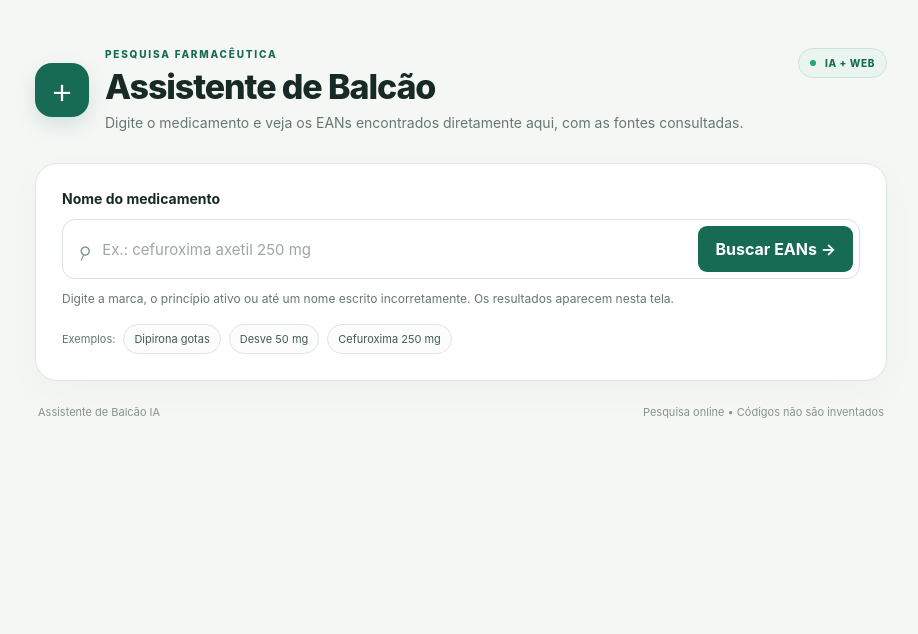
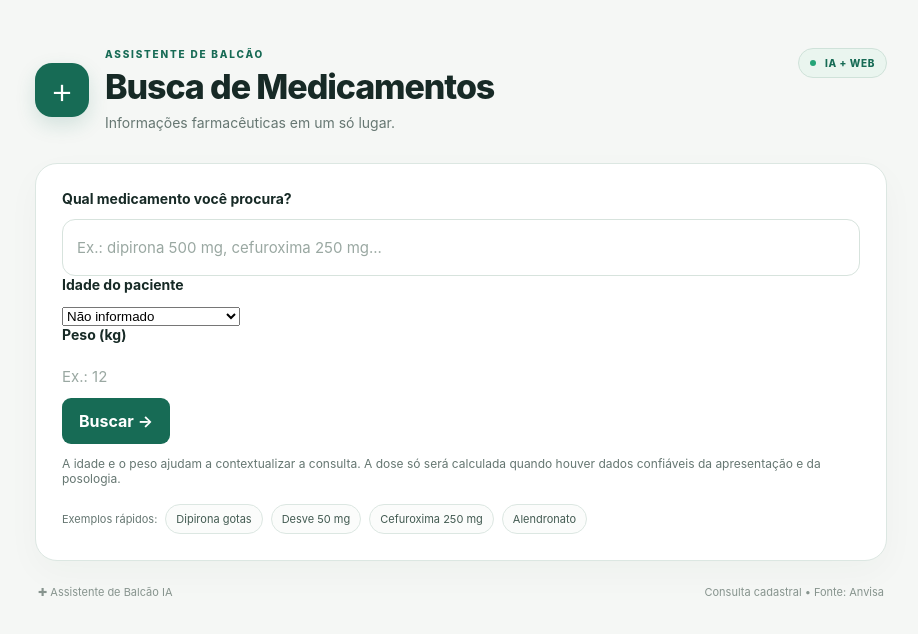
Before and after one commit to araggonluizfelipe96-design/assistente-balcao-iaa, a website: page assistente_balcao_ia_resultados_diretos 2/public/index.html in a window 1280 px wide. Shown: the whole page, without its empty margins (179-1097 px from the left). Drawn offline with Linux system fonts and the light colour scheme.

Commit message:
Revise index.html for branding and search improvements

```diff
--- a/assistente_balcao_ia_resultados_diretos 2/public/index.html
+++ b/assistente_balcao_ia_resultados_diretos 2/public/index.html
@@ -3,55 +3,82 @@
 <head>
   <meta charset="utf-8">
   <meta name="viewport" content="width=device-width, initial-scale=1">
-  <meta name="theme-color" content="#102c27">
-  <meta name="description" content="Pesquise códigos EAN de medicamentos com IA e fontes da internet.">
+  <meta name="theme-color" content="#031b1c">
+  <meta name="description" content="Assistente de Balcão - pesquisa de medicamentos.">
   <title>Assistente de Balcão IA</title>
   <link rel="stylesheet" href="/style.css">
 </head>
 <body>
   <main class="shell">
     <header class="top">
-      <div class="logo" aria-hidden="true">+</div>
-      <div>
-        <p class="eyebrow">PESQUISA FARMACÊUTICA</p>
-        <h1>Assistente de Balcão</h1>
-        <p class="sub">Digite o medicamento e veja os EANs encontrados diretamente aqui, com as fontes consultadas.</p>
+      <div class="logo">+</div>
+      <div class="brand">
+        <p class="eyebrow">ASSISTENTE DE BALCÃO</p>
+        <h1>Busca de Medicamentos</h1>
+        <p class="sub">Informações farmacêuticas em um só lugar.</p>
       </div>
       <span class="live"><i></i> IA + WEB</span>
     </header>
 
     <section class="search-card">
-      <label for="query">Nome do medicamento</label>
+      <label for="query">Qual medicamento você procura?</label>
       <form id="search-form">
         <div class="input-wrap">
-          <span class="search-icon" aria-hidden="true">⌕</span>
-          <input id="query" name="query" maxlength="180" placeholder="Ex.: cefuroxima axetil 250 mg" autocomplete="off" required>
-          <button id="search-button" type="submit">Buscar EANs <span aria-hidden="true">→</span></button>
+          <input id="query" name="query" maxlength="180"
+            placeholder="Ex.: dipirona 500 mg, cefuroxima 250 mg..."
+            autocomplete="off" required>
+        </div>
+
+        <div class="patient-fields">
+          <div class="field">
+            <label for="age">Idade do paciente</label>
+            <select id="age" name="age">
+              <option value="">Não informado</option>
+              <option value="6 meses a 2 anos">6 meses a 2 anos</option>
+              <option value="3 a 6 anos">3 a 6 anos</option>
+              <option value="6 a 9 anos">6 a 9 anos</option>
+              <option value="9 a 12 anos">9 a 12 anos</option>
+              <option value="Acima de 12 anos (adulto)">Acima de 12 anos (adulto)</option>
+            </select>
+          </div>
+          <div class="field">
+            <label for="weight">Peso (kg)</label>
+            <input id="weight" name="weight" type="number"
+              min="0.1" max="300" step="0.1" placeholder="Ex.: 12">
+          </div>
+          <button id="search-button" type="submit">Buscar <span>→</span></button>
         </div>
       </form>
-      <p class="hint">Digite a marca, o princípio ativo ou até um nome escrito incorretamente. Os resultados aparecem nesta tela.</p>
+
+      <p class="hint">A idade e o peso ajudam a contextualizar a consulta. A dose só será calculada quando houver dados confiáveis da apresentação e da posologia.</p>
+
       <div class="quick">
-        <span>Exemplos:</span>
+        <span>Exemplos rápidos:</span>
         <button type="button" data-query="dipirona gotas 500 mg/mL">Dipirona gotas</button>
-        <button type="button" data-query="Desve 50 mg 30 comprimidos">Desve 50 mg</button>
+        <button type="button" data-query="Desve 50 mg">Desve 50 mg</button>
         <button type="button" data-query="cefuroxima axetil 250 mg">Cefuroxima 250 mg</button>
+        <button type="button" data-query="alendronato de sódio">Alendronato</button>
       </div>
     </section>
 
     <section id="result-card" class="result-card" aria-live="polite" hidden>
       <div class="result-heading">
-        <div><p class="eyebrow">RESULTADO DA PESQUISA</p><h2 id="result-title">Códigos encontrados</h2></div>
+        <div>
+          <p class="eyebrow">RESULTADO DA PESQUISA</p>
+          <h2 id="result-title">Medicamento</h2>
+        </div>
         <button id="copy-button" class="copy-button" type="button">Copiar resultado</button>
       </div>
+      <div id="patient-summary" class="patient-summary" hidden></div>
       <div id="result" class="result"></div>
-      <p class="disclaimer">Confira o código e a apresentação no sistema do distribuidor antes de concluir o pedido. A pesquisa na web não garante estoque.</p>
+      <p class="disclaimer">Confira sempre a apresentação, a concentração e as informações oficiais antes da dispensação. Registro MS não é código EAN.</p>
     </section>
 
     <section id="error-card" class="error-card" hidden role="alert"></section>
 
     <footer>
-      <span>Assistente de Balcão IA</span>
-      <span>Pesquisa online • Códigos não são inventados</span>
+      <span>✚ Assistente de Balcão IA</span>
+      <span>Consulta cadastral • Fonte: Anvisa</span>
     </footer>
   </main>
   <script src="/app.js"></script>
```
